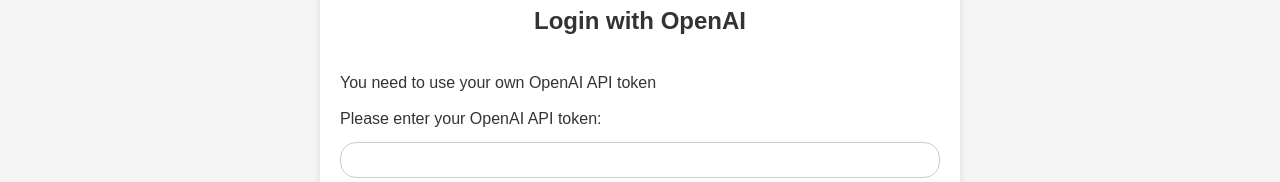
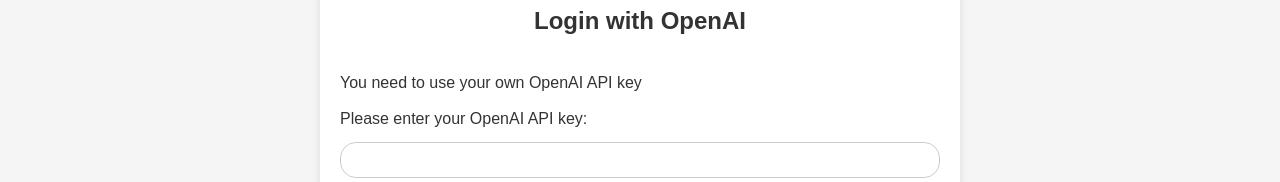
Before and after one commit to Platinn/ChatGPTtest, a React (Create React App) app: page / in a window 1280 px wide. Shown: the part 294-476 px from the top of the page. Built offline with nearby package versions, Linux system fonts and the light colour scheme.

Commit message:
Correctif landing page 2

```diff
--- a/src/TokenInput.js
+++ b/src/TokenInput.js
@@ -18,8 +18,8 @@
 
       <form onSubmit={handleSubmit} className="token-input">
         <h2>Login with OpenAI</h2>
-        <div>You need to use your own OpenAI API token</div>
-        <label htmlFor="token-input">Please enter your OpenAI API token:</label>
+        <div>You need to use your own OpenAI API key</div>
+        <label htmlFor="token-input">Please enter your OpenAI API key:</label>
         <input
           id="token-input"
           type="text"
```
